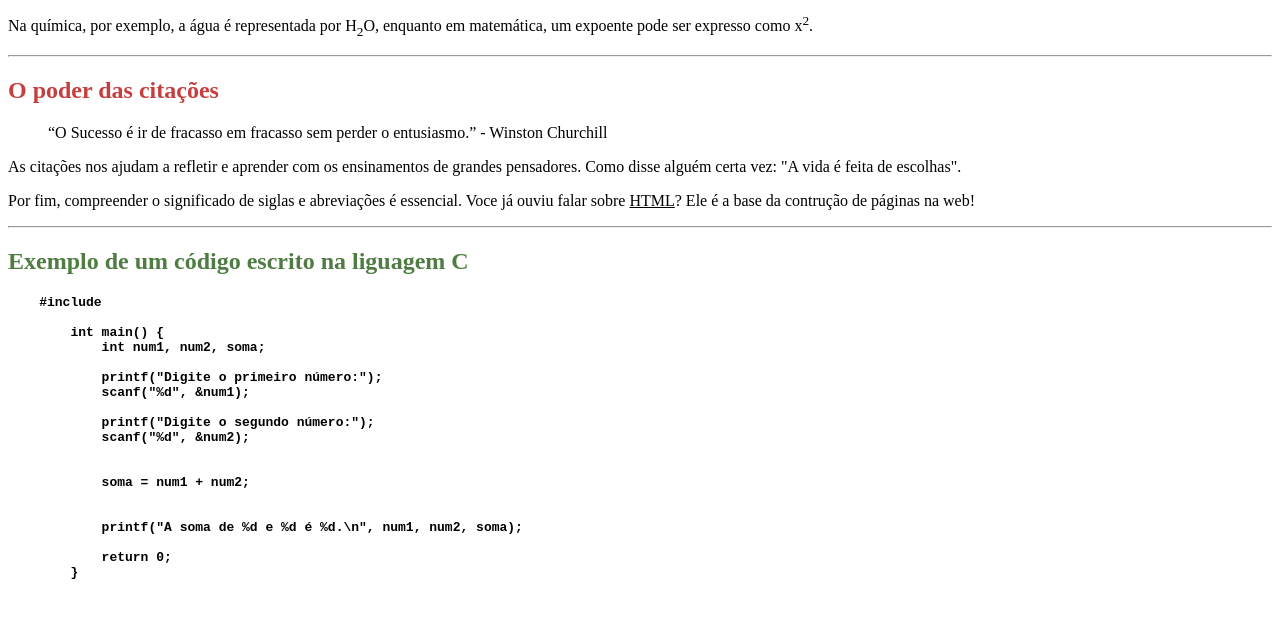
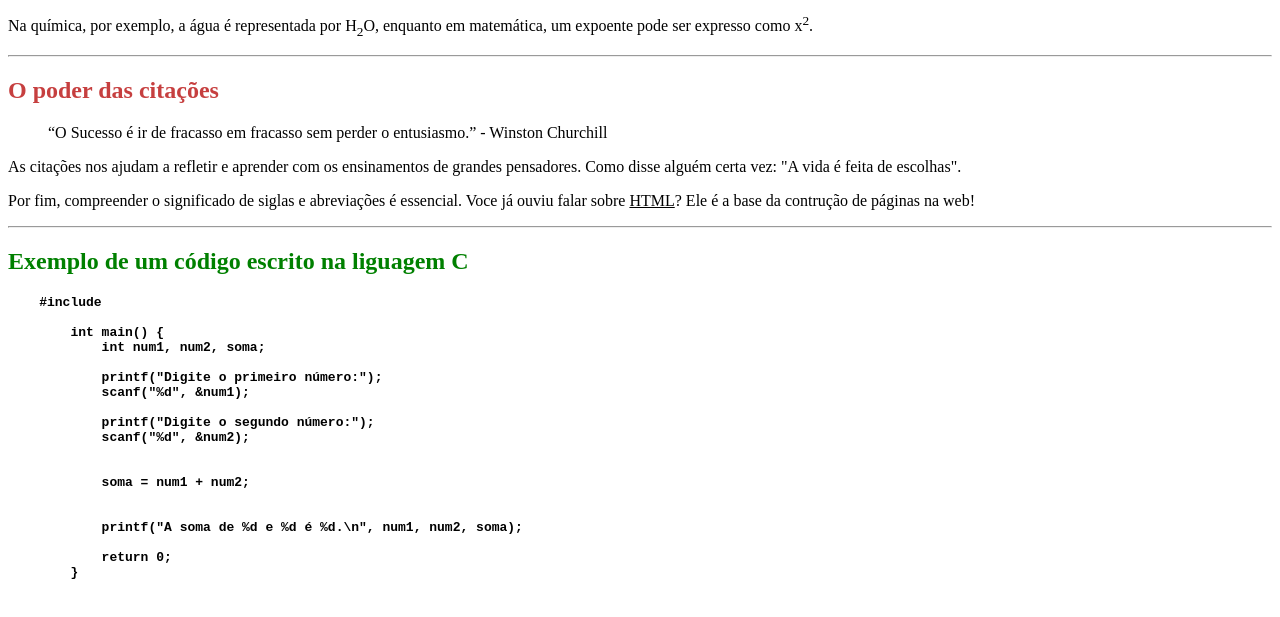
Before and after one commit to Briciomattoss/Catolica-front-end, a plain HTML site: page Aula 2/atividade.html in a window 1280 px wide. Shown: the part 101-718 px from the top of the page. Drawn offline with Linux system fonts and the light colour scheme.

Commit message:
Ajuste na cor verde

```diff
--- a/Aula 2/atividade.html
+++ b/Aula 2/atividade.html
@@ -22,7 +22,7 @@
 
 
     <hr>
-<h2 style="color: rgba(23, 83, 7, 0.76);">Exemplo de um código escrito na liguagem C</h2>
+<h2 style="color: green;">Exemplo de um código escrito na liguagem C</h2>
 <b>
 <pre>
     #include
```
